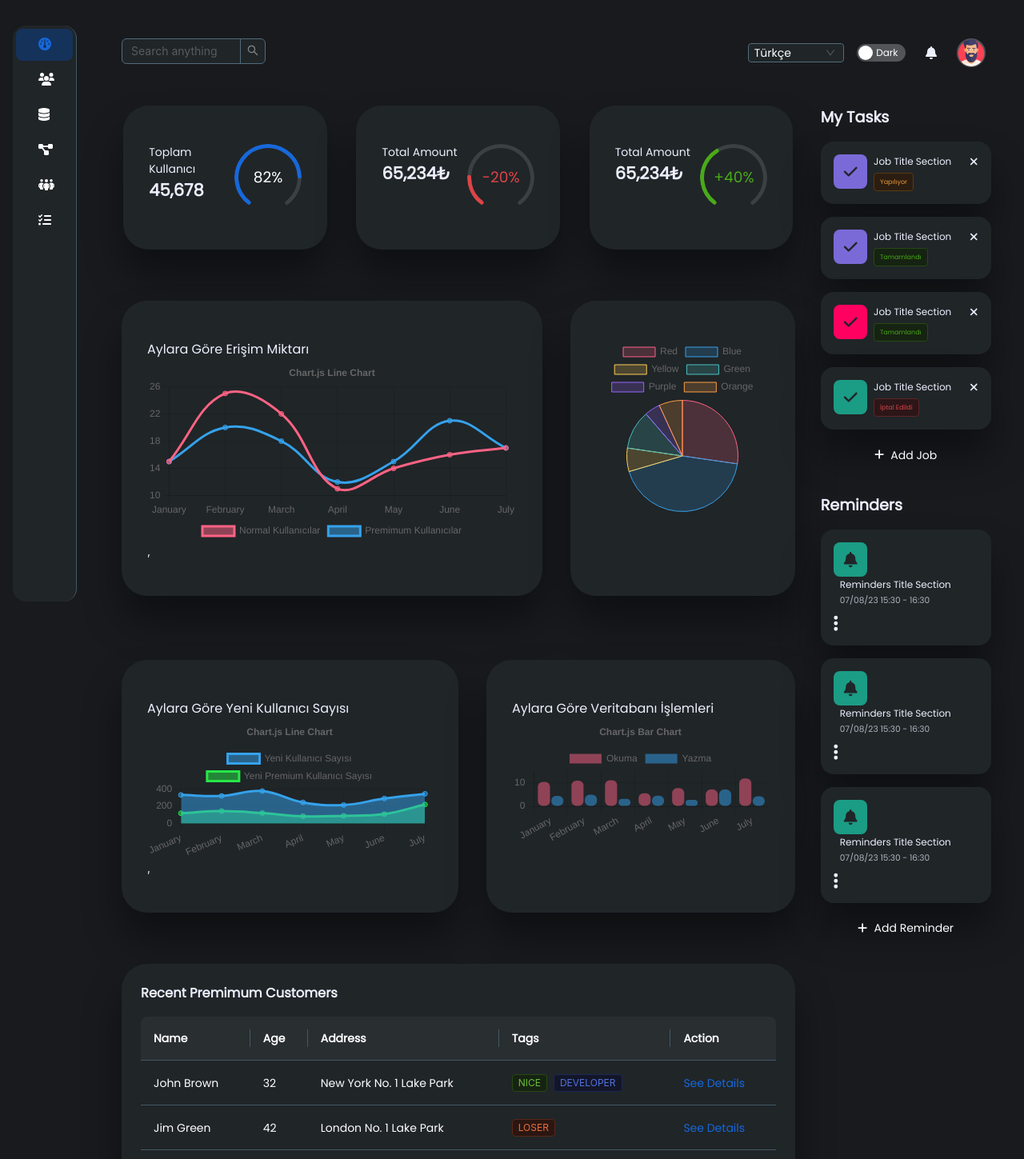
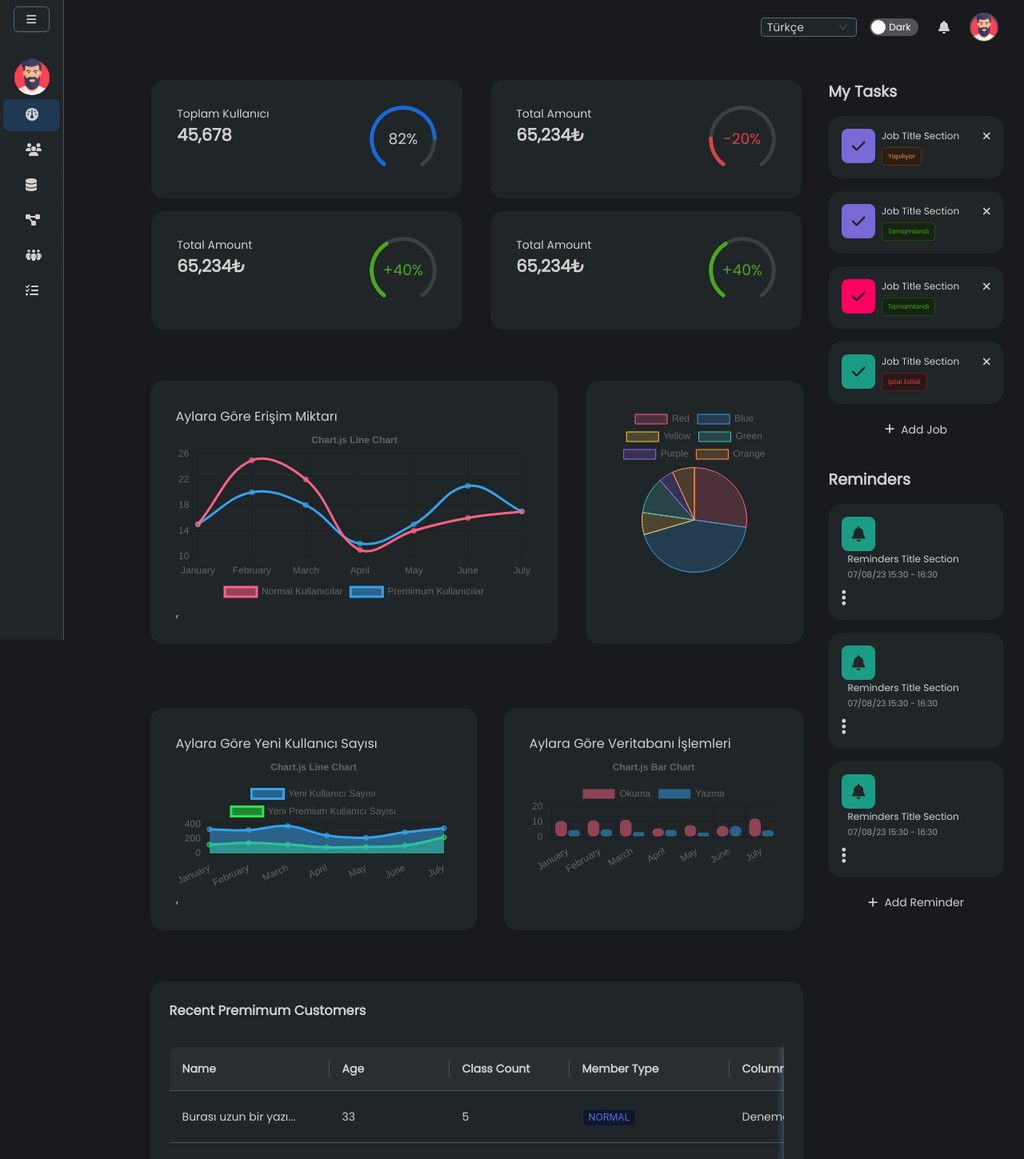
Before and after one commit to MustafaTurgut3460/admin-panel-react, a React (Create React App) app: page / in a window 1280 px wide. Shown: the top 1449 px of the page at 80% size. Built offline with nearby package versions, Linux system fonts and the light colour scheme.

Commit message:
tablo ve genel layout düzenlendi

```diff
--- a/src/App.tsx
+++ b/src/App.tsx
@@ -28,7 +28,7 @@ function App() {
     <>
       <ConfigProvider theme={{
         algorithm: light ? theme.defaultAlgorithm : theme.darkAlgorithm, token: {
-          colorText: light ? "#000" : "#fff",
+          colorText: light ? "#000" : "#d1d1d1",
           colorBgBase: light ? "#f6f6f9" : "#202528",
           colorBgContainer: light ? "#f6f6f9" : "#202528"
         }
--- a/src/components/LayoutComponents/Navbar.tsx
+++ b/src/components/LayoutComponents/Navbar.tsx
@@ -1,75 +1,221 @@
-import type { MenuProps } from 'antd';
-import { Button, Menu } from 'antd';
-import { Dispatch, SetStateAction, useEffect, useState } from 'react';
+// import type { MenuProps } from 'antd';
+// import { Avatar, Button, Menu } from 'antd';
+// import { Dispatch, SetStateAction, useEffect, useState } from 'react';
+// import useWindowDimensions from '../../hooks/window-dimention';
+// import { FontAwesomeIcon } from '@fortawesome/react-fontawesome';
+// import { faDatabase, faDiagramProject, faGauge, faListCheck, faPeopleGroup, faUser, faUserPlus, faUsers } from '@fortawesome/free-solid-svg-icons';
+// import { Link, useLocation } from 'react-router-dom';
+// import { ThemeState, Themes } from '../../actions/themeAction';
+// import { useSelector } from 'react-redux';
+
+// type MenuItem = Required<MenuProps>['items'][number];
+
+// function getItem(
+//     label: React.ReactNode,
+//     key: React.Key,
+//     icon?: React.ReactNode,
+//     children?: MenuItem[],
+//     type?: 'group',
+// ): MenuItem {
+//     return {
+//         key,
+//         icon,
+//         children,
+//         label,
+//         type,
+//     } as MenuItem;
+// }
+
+// const items: MenuItem[] = [
+//     getItem(<Link to={'/'}>Dashboard</Link>, '1', <FontAwesomeIcon icon={faGauge} />),
+//     getItem(<span>Users</span>, '3', <FontAwesomeIcon icon={faUsers} />, [
+//         getItem(<Link to={'/premium-users'}>Premimum</Link>, '9', <FontAwesomeIcon icon={faUserPlus} />),
+//         getItem(<Link to={'/users'}>Normal</Link>, '10', <FontAwesomeIcon icon={faUser} />)
+//     ]),
+//     getItem(<Link to={'/database'}>Database</Link>, '8', <FontAwesomeIcon icon={faDatabase} />),
+//     getItem(<Link to={'/projects'}>Projects</Link>, '2', <FontAwesomeIcon icon={faDiagramProject} />),
+//     getItem(<Link to={'/team'}>Team</Link>, '5', <FontAwesomeIcon icon={faPeopleGroup} />),
+//     getItem(<Link to={'/tasks'}>Tasks</Link>, '7', <FontAwesomeIcon icon={faListCheck} />),
+// ];
+
+// const navs: Map<string, string[]> = new Map([
+//     ['/', ['1']],
+//     ['/users', ['3']],
+//     ['/database', ['8']],
+//     ['/projects', ['2']],
+//     ['/team', ['5']],
+//     ['/tasks', ['7']],
+// ])
+
+// interface NavbarProps{
+//     inDrawer: boolean
+// }
+
+// const Navbar: React.FC<NavbarProps> = ({inDrawer}) => {
+
+//     const { width } = useWindowDimensions();
+//     const location = useLocation();
+
+//     const theme = useSelector((state: ThemeState) => state.theme);
+
+//     return (
+//         <div>
+//             <Menu
+//                 defaultSelectedKeys={navs.get(location.pathname)}
+//                 mode="vertical"
+//                 theme= {theme === Themes.Dark ? "dark" : "light"}
+//                 inlineCollapsed={(!inDrawer && width < 1700)}
+//                 items={items}
+//                 style={{ backgroundColor: "var(--color-white)", color: "var(--color-dark)" ,borderRadius: "1rem", height: "90vh" }}
+
+//             />
+//         </div>
+//     )
+// }
+
+// export default Navbar;
+
+
+import React, { useState } from 'react';
+import { Avatar, Button, Col, Menu, Popover, Row, Switch } from 'antd';
+import { FontAwesomeIcon } from '@fortawesome/react-fontawesome';
+import { Link, useLocation } from 'react-router-dom';
+import { useDispatch, useSelector } from 'react-redux';
+import { faBars, faClose, faDatabase, faDiagramProject, faGauge, faListCheck, faPeopleGroup, faUser, faUserPlus, faUsers } from '@fortawesome/free-solid-svg-icons';
+import { ThemeState, Themes, setTheme } from '../../actions/themeAction';
+import avatar from "../../assets/images/avatar1.png"
+import { setThemeToLocalStorage } from '../../services/local-storage-service';
 import useWindowDimensions from '../../hooks/window-dimention';
-import { FontAwesomeIcon } from '@fortawesome/react-fontawesome';
-import { faDatabase, faDiagramProject, faGauge, faListCheck, faPeopleGroup, faUser, faUserPlus, faUsers } from '@fortawesome/free-solid-svg-icons';
-import { Link, useLocation } from 'react-router-dom';
-import { ThemeState, Themes } from '../../actions/themeAction';
-import { useSelector } from 'react-redux';
 
-type MenuItem = Required<MenuProps>['items'][number];
-
-function getItem(
-    label: React.ReactNode,
-    key: React.Key,
-    icon?: React.ReactNode,
-    children?: MenuItem[],
-    type?: 'group',
-): MenuItem {
-    return {
-        key,
-        icon,
-        children,
-        label,
-        type,
-    } as MenuItem;
+interface NavItemProps {
+    label: React.ReactNode;
+    icon?: React.ReactNode;
+    to: string;
+    children?: NavItemProps[];
+    theme: string;
 }
 
-const items: MenuItem[] = [
-    getItem(<Link to={'/'}>Dashboard</Link>, '1', <FontAwesomeIcon icon={faGauge} />),
-    getItem(<span>Users</span>, '3', <FontAwesomeIcon icon={faUsers} />, [
-        getItem(<Link to={'/premium-users'}>Premimum</Link>, '9', <FontAwesomeIcon icon={faUserPlus} />),
-        getItem(<Link to={'/users'}>Normal</Link>, '10', <FontAwesomeIcon icon={faUser} />)
-    ]),
-    getItem(<Link to={'/database'}>Database</Link>, '8', <FontAwesomeIcon icon={faDatabase} />),
-    getItem(<Link to={'/projects'}>Projects</Link>, '2', <FontAwesomeIcon icon={faDiagramProject} />),
-    getItem(<Link to={'/team'}>Team</Link>, '5', <FontAwesomeIcon icon={faPeopleGroup} />),
-    getItem(<Link to={'/tasks'}>Tasks</Link>, '7', <FontAwesomeIcon icon={faListCheck} />),
-];
+const NavItem: React.FC<NavItemProps> = ({ label, icon, children, to, theme }) => {
+    const location = useLocation();
 
-const navs: Map<string, string[]> = new Map([
-    ['/', ['1']],
-    ['/users', ['3']],
-    ['/database', ['8']],
-    ['/projects', ['2']],
-    ['/team', ['5']],
-    ['/tasks', ['7']],
-])
+    if (children) {
+        return (
+            <Menu.SubMenu key={to} title={label} icon={icon}>
+                {children.map((child) => (
+                    <NavItem key={child.to} label={child.label} to={child.to} icon={child.icon} theme={theme} />
+                ))}
+            </Menu.SubMenu>
+        );
+    }
 
-interface NavbarProps{
-    inDrawer: boolean
+    return (
+        <Menu.Item key={to} icon={icon} style={{ backgroundColor: location.pathname === to ? '#1890ff30' : 'inherit' }}>
+            <Link to={to} style={{ color: (location.pathname === to && theme === Themes.Dark) ? "white" : 'inherit' }}>
+                {label}
+            </Link>
+        </Menu.Item>
+    );
+};
+
+
+interface NavbarProps {
+    inDrawer: boolean;
 }
 
-const Navbar: React.FC<NavbarProps> = ({inDrawer}) => {
+const Navbar: React.FC<NavbarProps> = ({ inDrawer }) => {
+    const theme = useSelector((state: ThemeState) => state.theme);
+    const location = useLocation();
+    const {width, height} = useWindowDimensions();
+    const [collapsed, setCollapsed] = useState((!inDrawer && width < 1700));
 
-    const { width } = useWindowDimensions();
-    const location = useLocation();
+    const dispatch = useDispatch();
 
-    const theme = useSelector((state: ThemeState) => state.theme);
+    // const configureTheme = () => {
+    //     setThemeToLocalStorage(theme.theme);
+    //     dispatch(setTheme(theme.theme === Themes.Dark ? Themes.Light : Themes.Dark))
+    //     document.body.classList.toggle("light-mode-variables")
+    // }
+
+    const items: NavItemProps[] = [
+        {
+            label: 'Dashboard',
+            to: '/',
+            icon: <FontAwesomeIcon icon={faGauge} />,
+            theme: theme
+        },
+        {
+            label: 'Users',
+            to: '/users',
+            icon: <FontAwesomeIcon icon={faUsers} />,
+            children: [
+                {
+                    label: 'Premimum',
+                    to: '/premium-users',
+                    icon: <FontAwesomeIcon icon={faUserPlus} />,
+                    theme: theme
+                },
+                {
+                    label: 'Normal',
+                    to: '/users',
+                    icon: <FontAwesomeIcon icon={faUser} />,
+                    theme: theme
+                },
+            ],
+            theme: theme
+        },
+        {
+            label: 'Database',
+            to: '/database',
+            icon: <FontAwesomeIcon icon={faDatabase} />,
+            theme: theme
+        },
+        {
+            label: 'Projects',
+            to: '/projects',
+            icon: <FontAwesomeIcon icon={faDiagramProject} />,
+            theme: theme
+        },
+        {
+            label: 'Team',
+            to: '/team',
+            icon: <FontAwesomeIcon icon={faPeopleGroup} />,
+            theme: theme
+        },
+        {
+            label: 'Tasks',
+            to: '/tasks',
+            icon: <FontAwesomeIcon icon={faListCheck} />,
+            theme: theme
+        },
+    ];
 
     return (
         <div>
             <Menu
-                defaultSelectedKeys={navs.get(location.pathname)}
-                mode="inline"
-                theme= {theme === Themes.Dark ? "dark" : "light"}
-                inlineCollapsed={(!inDrawer && width < 1700)}
-                items={items}
-                style={{ backgroundColor: "var(--color-white)", color: "var(--color-dark)" ,borderRadius: "1rem", height: "90vh" }}
-            />
+                mode="vertical"
+                theme={theme === Themes.Dark ? 'dark' : 'light'}
+                style={{ backgroundColor: 'var(--color-white)', color: 'var(--color-dark)', height: '100vh',}}
+                inlineCollapsed={collapsed}
+                selectedKeys={[location.pathname]}
+            >
+
+                <div style={{ display: "flex", justifyContent: collapsed ? "center" : "start", margin: "0.5rem" }}>
+                    <Button type='default' onClick={() => setCollapsed(prev => !prev)}>
+                        <FontAwesomeIcon icon={faBars}/>
+                    </Button>
+                </div>
+                <div style={{ display: "flex", justifyContent: "center", marginTop: "2rem" }}>
+                    <Avatar size={48} src={avatar} />
+                </div>
+                <p style={{ textAlign: "center", marginTop: "1rem", marginBottom: "3rem", display: collapsed ? "none" : "block"}}>Mustafa Turgut</p>
+
+
+                {items.map((item) => (
+                    <NavItem key={item.to} label={item.label} to={item.to} icon={item.icon} children={item.children} theme={theme} />
+                ))}
+            </Menu>
         </div>
-    )
-}
+    );
+};
 
 export default Navbar;
--- a/src/components/LayoutComponents/Topbar.tsx
+++ b/src/components/LayoutComponents/Topbar.tsx
@@ -76,10 +76,7 @@ const Topbar = () => {
 
 
     return (
-        <Row style={{ padding: "1rem", marginLeft: "1rem", marginRight: "1rem" }} justify={'space-between'}>
-            <Col xs={0} md={4}>
-                <Search placeholder="Search anything" />
-            </Col>
+        <Row style={{ padding: "1rem", marginRight: "1rem"}} justify={'end'}>
             <Col xs={24} md={20}>
                 <Space size={16} style={{ display: "flex", justifyContent: "end" }}>
                     <Select
--- a/src/components/UsersComponents/UserTable.tsx
+++ b/src/components/UsersComponents/UserTable.tsx
@@ -14,6 +14,12 @@ interface DataType {
     age: number;
     classCount: number;
     tag: string;
+    column1: string,
+    column2: string,
+    column3: string,
+    column4: string,
+    column5: string,
+    column6: string,
 }
 
 
@@ -25,7 +31,13 @@ for (let i = 0; i < 100; i++) {
         age: 33,
         classCount: 5,
         name: i % 2 == 0 ? `Burası uzun bir yazı olacak tabloda nasıl yer kapladığını görmek ve test etmek için uzatıyorum. Burası uzun bir yazı olacak tabloda nasıl yer kapladığını görmek ve test etmek için uzatıyorum. ` : `Burası Kısa Yazı`,
-        tag: "Normal"
+        tag: "Normal",
+        column1: "Deneme",
+        column2: "Deneme",
+        column3: "Deneme",
+        column4: "Deneme",
+        column5: "Deneme",
+        column6: "Deneme",
     })
 }
 
@@ -68,13 +80,13 @@ const UserTable: React.FC<UserTableProps> = ({scrollY}) => {
             title: 'Age',
             dataIndex: 'age',
             key: 'age',
-            width: 200
+            width: 150
         },
         {
             title: 'Class Count',
             dataIndex: 'classCount',
             key: 'classCount',
-            width: 200
+            width: 150
         },
         {
             title: 'Member Type',
@@ -87,6 +99,42 @@ const UserTable: React.FC<UserTableProps> = ({scrollY}) => {
                     </Tag>
                 );
             },
+            width: 200
+        },
+        {
+            title: "Column 1",
+            dataIndex: "column1",
+            key: "column1",
+            width: 200
+        },
+        {
+            title: "Column 2",
+            dataIndex: "column2",
+            key: "column2",
+            width: 200
+        },
+        {
+            title: "Column 3",
+            dataIndex: "column3",
+            key: "column3",
+            width: 200
+        },
+        {
+            title: "Column 4",
+            dataIndex: "column4",
+            key: "column4",
+            width: 200
+        },
+        {
+            title: "Column 5",
+            dataIndex: "column5",
+            key: "column5",
+            width: 200
+        },
+        {
+            title: "Column 6",
+            dataIndex: "column6",
+            key: "column6",
             width: 200
         },
         {
--- a/src/index.css
+++ b/src/index.css
@@ -3,9 +3,9 @@
 :root {
   --color-background: #181a1e;
   --color-white: #202528;
-  --color-dark: #edeffd;
+  --color-dark: #d1d1d1;
   --color-light: rgba(0, 0, 0, 0.4);
-  --box-shadow: 0 2rem 3rem var(--color-light);
+  --box-shadow: 0 0rem 0rem var(--color-light);
 }
 
 body {
@@ -27,11 +27,11 @@ body {
 
 .card {
   background-color: var(--color-white);
-  padding: 3rem 2rem;
-  border-radius: 2rem;
+  padding: 2rem;
+  border-radius: 1rem;
   box-shadow: var(--box-shadow);
   cursor: pointer;
-  transition: all 0.3s ease;
+  transition: all 0.5s ease-out;
   margin-top: 1rem;
 }
 
--- a/src/pages/Dashboard.tsx
+++ b/src/pages/Dashboard.tsx
@@ -9,6 +9,7 @@ import { useTranslation } from "react-i18next";
 import { useState } from "react";
 import { faMagnifyingGlass } from "@fortawesome/free-solid-svg-icons";
 import { FontAwesomeIcon } from "@fortawesome/react-fontawesome";
+import UserTable from "../components/UsersComponents/UserTable";
 
 const { Paragraph, Title } = Typography;
 
@@ -25,7 +26,7 @@ const Dashboard = () => {
 
     const [open, setOpen] = useState(false);
     const { t } = useTranslation();
-    const { width } = useWindowDimensions();
+    const { width, height } = useWindowDimensions();
 
     const handleMenuClick: MenuProps['onClick'] = (e) => {
         setOpen(true);
@@ -39,7 +40,7 @@ const Dashboard = () => {
 
     return (
         <><Row justify={'space-around'} style={{ padding: "1rem" }}>
-            <Col xl={7} xs={23} className="card">
+            <Col xxl={5} xl={11} xs={23} className="card">
                 <Row>
                     <Col span={12}>
                         <span>{t("DASHBOARD.CARDS.TOTAL_USER")}</span>
@@ -50,7 +51,7 @@ const Dashboard = () => {
                     </Col>
                 </Row>
             </Col>
-            <Col xl={7} xs={23} className="card">
+            <Col xxl={5} xl={11} xs={23} className="card">
                 <Row>
                     <Col span={12}>
                         <span>Total Amount</span>
@@ -61,7 +62,18 @@ const Dashboard = () => {
                     </Col>
                 </Row>
             </Col>
-            <Col xl={7} xs={23} className="card">
+            <Col xxl={5} xl={11} xs={23} className="card">
+                <Row>
+                    <Col span={12}>
+                        <span>Total Amount</span>
+                        <h2>65,234₺</h2>
+                    </Col>
+                    <Col span={12} style={{ display: "flex", justifyContent: "end" }}>
+                        <Progress type="dashboard" percent={40} size={84} format={(percent) => `+${percent}%`} status="success" />
+                    </Col>
+                </Row>
+            </Col>
+            <Col xxl={5} xl={11} xs={23} className="card">
                 <Row>
                     <Col span={12}>
                         <span>Total Amount</span>
@@ -97,7 +109,7 @@ const Dashboard = () => {
                     <Col span={24} className={width > 576 ? "card" : ""} style={{ padding: "1.5rem" }}>
                         <h3>Recent Premimum Customers</h3>
                         <br />
-                        <RecentPremiumCustomersTable />
+                        <UserTable scrollY={height/2} />
                     </Col>
                 </Dropdown>
             </Row>
@@ -110,7 +122,7 @@ const Dashboard = () => {
                 onCancel={() => setOpen(false)}
                 width={'100%'}
             >
-                <RecentPremiumCustomersTable />
+                <UserTable scrollY={height/1.5} />
             </Modal>
         </>
     )
--- a/src/pages/Layout.tsx
+++ b/src/pages/Layout.tsx
@@ -23,27 +23,37 @@ const Layout = () => {
     };
 
     return (
-        <Row style={{ height: "100vh", width: "100vw", padding: "2rem 1rem" }}>
-            <Col xl={3} lg={4} md={4} xs={0} style={{ position: "fixed" }}>
-                <Navbar  inDrawer={false}/>
+        <Row style={{ height: "100vh", width: "100vw" }}>
+            <Col md={2} xs={0}>
+                <div style={{ position: "fixed", width: "15rem" }}>
+                    <Navbar inDrawer={false} />
+                </div>
             </Col>
             <Col md={0} xs={2}>
                 <Button onClick={showDrawer}><FontAwesomeIcon icon={faBars} /></Button>
             </Col>
-            <Col offset={width < 768 ? 0 : 2} xl={22} md={21} xs={23}>
-                <Topbar/>
-                <Row>
-                    <Col xs={24} lg={15} xl={19}>
+            <Col span={22} style={{}}>
+                <Row justify={"start"}>
+                    <Col xs={23} lg={24}>
+                        <Topbar />
+                        <Row justify={"end"}>
+                            {/* <Col xs={24} xxl={23}>
                         <Outlet />
-                    </Col>
-                    <Col xs={24} lg={9} xl={5}>
-                        <Reminders />
+                    </Col> */}
+                            <Col xs={24} lg={14} xl={18}>
+                                <Outlet />
+                            </Col>
+                            <Col xs={24} lg={9} xl={5}>
+                                <Reminders />
+                            </Col>
+                        </Row>
                     </Col>
                 </Row>
+
             </Col>
 
             <Drawer title="Basic Drawer" placement="left" onClose={onClose} open={open}>
-                <Navbar inDrawer={true}/>
+                <Navbar inDrawer={true} />
             </Drawer>
         </Row>
     )
```
Also changed, not shown: src/pages/Users.tsx (+11 -8 lines).
